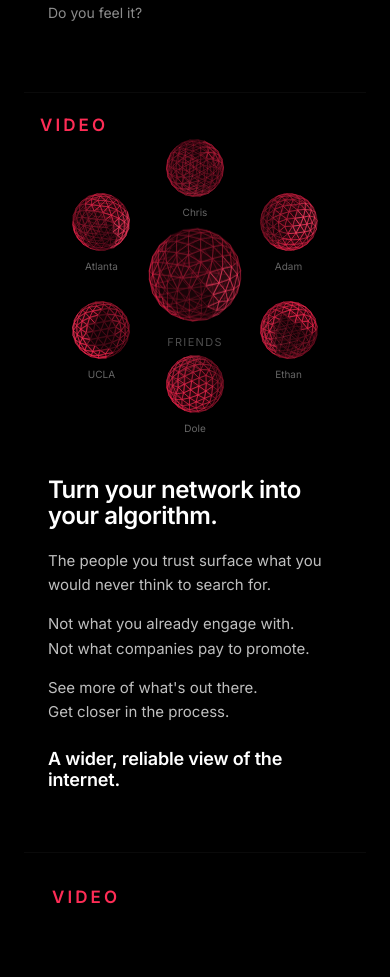
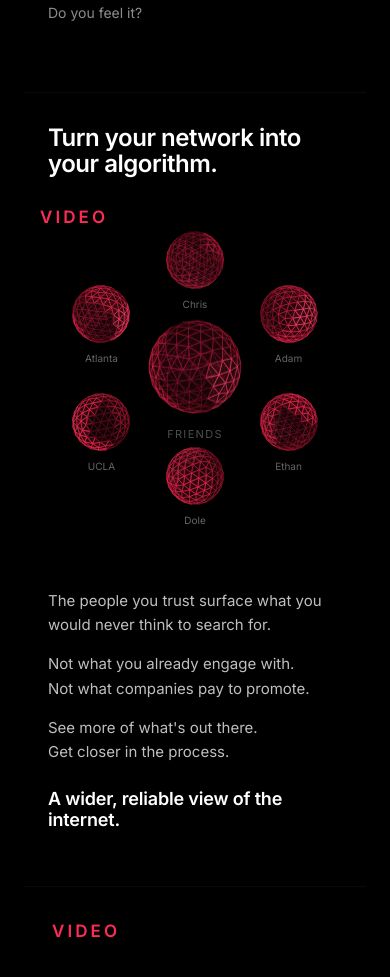
Before and after one commit to sn-ux/blueprint, a Next.js app: page / in a window 390 px wide. Shown: the part 1825-2802 px from the top of the page. Built offline with nearby package versions, Linux system fonts and the light colour scheme; no server answers; the database is empty.

Commit message:
Reorder mobile Page 3 copy around sphere animation

```diff
--- a/app/page.tsx
+++ b/app/page.tsx
@@ -3510,10 +3510,17 @@ export default function LandingPage() {
       <section className="min-h-[90vh] bg-black flex flex-col md:flex-row md:items-center overflow-hidden"
         style={{ borderTop: "1px solid rgba(255,255,255,0.04)" }}>
 
+        {/* ── MOBILE ONLY: headline above the sphere cluster ──────────────────── */}
+        <div className="md:hidden order-1 px-6 pt-8 pb-2" style={{ width: "100%" }}>
+          <h2 className="text-[24px] font-semibold leading-[1.07] text-white" style={{ letterSpacing: "-0.02em" }}>
+            Turn your network into your algorithm.
+          </h2>
+        </div>
+
         {/* ── LEFT / TOP: spheres ─────────────────────────────────────────────── */}
-        {/* On mobile: full-width, stacked above the copy. Sphere cluster scales   */}
-        {/* down to fit the narrower viewport without overflowing.                 */}
-        <div className="relative flex flex-col items-center justify-center py-8 flex-shrink-0"
+        {/* On mobile: order-2, full-width, stacked below the headline.            */}
+        {/* On desktop: left column (54%).                                         */}
+        <div className="relative flex flex-col items-center justify-center py-8 flex-shrink-0 order-2"
           style={{ width: isMobile ? "100%" : "54%", alignSelf: isMobile ? undefined : "stretch",
                    paddingLeft: isMobile ? 16 : 24, paddingRight: isMobile ? 16 : 56 }}>
 
@@ -3606,7 +3613,9 @@ export default function LandingPage() {
         </div>
 
         {/* ── RIGHT / BOTTOM: copy ────────────────────────────────────────────── */}
-        <div className="flex flex-col justify-center overflow-hidden"
+        {/* Mobile: order-3 — appears below the sphere cluster.                   */}
+        {/* Desktop: right column (46%).                                           */}
+        <div className="flex flex-col justify-center overflow-hidden order-3"
           style={{
             width:       isMobile ? "100%" : "46%",
             borderLeft:  isMobile ? "none" : "1px solid rgba(255,255,255,0.05)",
@@ -3617,10 +3626,12 @@ export default function LandingPage() {
           {/* maxWidth 620 — wider than before so headline fits on one line */}
           <div style={{ maxWidth: 620 }}>
 
-            {/* Headline */}
-            <h2 className="text-[24px] md:text-[42px] font-semibold leading-[1.07] text-white" style={{ letterSpacing: "-0.02em" }}>
-              Turn your network into your algorithm.
-            </h2>
+            {/* Headline — desktop only; mobile version lives in the sibling above */}
+            <div className="hidden md:block">
+              <h2 className="md:text-[42px] font-semibold leading-[1.07] text-white" style={{ letterSpacing: "-0.02em" }}>
+                Turn your network into your algorithm.
+              </h2>
+            </div>
 
             {/* Sub-head */}
             <p className="text-[15px] leading-[1.65] md:text-[22px] md:leading-[1.45] font-normal"
```
